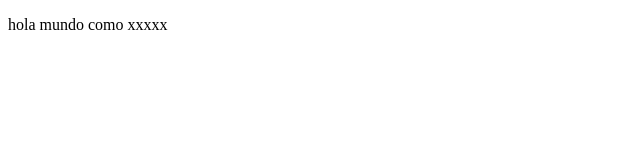
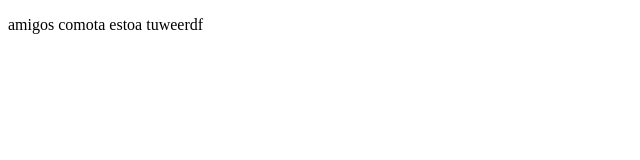
Before and after one commit to SergioQ-S/proyectodemoCursoPrework, a plain HTML site: page index.html in a window 1280 px wide. Shown: the full height of the page, 0-640 px from the left. Drawn offline with Linux system fonts and the light colour scheme.

Commit message:
cambios agregados sitio

```diff
--- a/index.html
+++ b/index.html
@@ -8,8 +8,8 @@
 </head>
 <body>
     <p>
-        hola mundo como
-        xxxxx
+        amigos comota estoa
+        tuweerdf
     </p>
 </body>
 </html>
```
